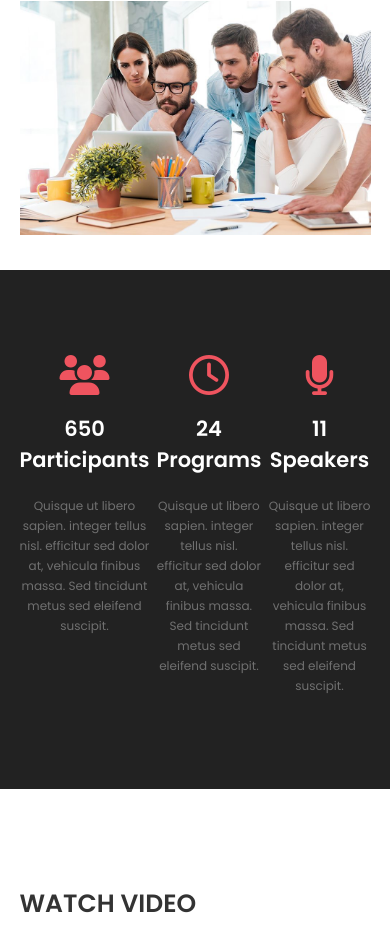
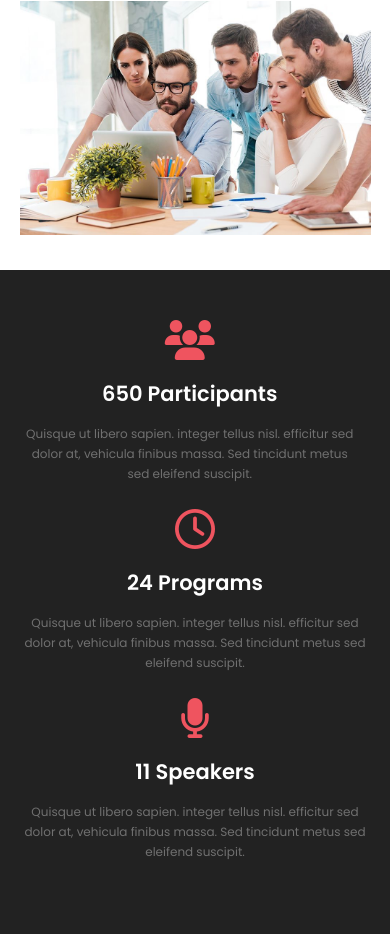
Before and after one commit to inayatullahaaxioned/NewEventFED, a plain HTML site: page index.html in a window 390 px wide. Shown: the part 679-1613 px from the top of the page. Drawn offline with nearby package versions, Linux system fonts and the light colour scheme.

Commit message:
event details responsive css added

```diff
--- a/assets/css/style.css
+++ b/assets/css/style.css
@@ -1081,6 +1081,22 @@ address {
     flex-direction: column;
     padding-right: 1.5%;
   }
+
+  .event-details-section {
+    padding: 50px 0;
+  }
+  .event-info-list {
+    flex-wrap: wrap;
+  }
+
+  .event-info-item {
+    margin: 0 3% 25px 0;
+    flex-basis: 48%;
+  }
+
+  .event-info-item:nth-child(2n) {
+    margin-right: 0;
+  }
 }
 /*------------------------------media query for 995px ends here------------------------------*/
 /*------------------------------media query for 768px ends here------------------------------*/
@@ -1119,6 +1135,10 @@ address {
   .overview-content-box {
     margin-bottom: 20px;
   }
+
+  .event-info-item {
+    flex-basis: 100%;
+  }
 }
 /*------------------------------media query for 768px ends here------------------------------*/
 /*------------------------------media query for 480px ends here------------------------------*/
@@ -1144,6 +1164,10 @@ address {
   .register-cta {
     padding: 9px 20px;
   }
+
+  .event-info-title {
+    margin-bottom: 15px;
+  }
 }
 /*------------------------------media query for 480px ends here------------------------------*/
 /*------------------------------media query for 375px ends here------------------------------*/
```
